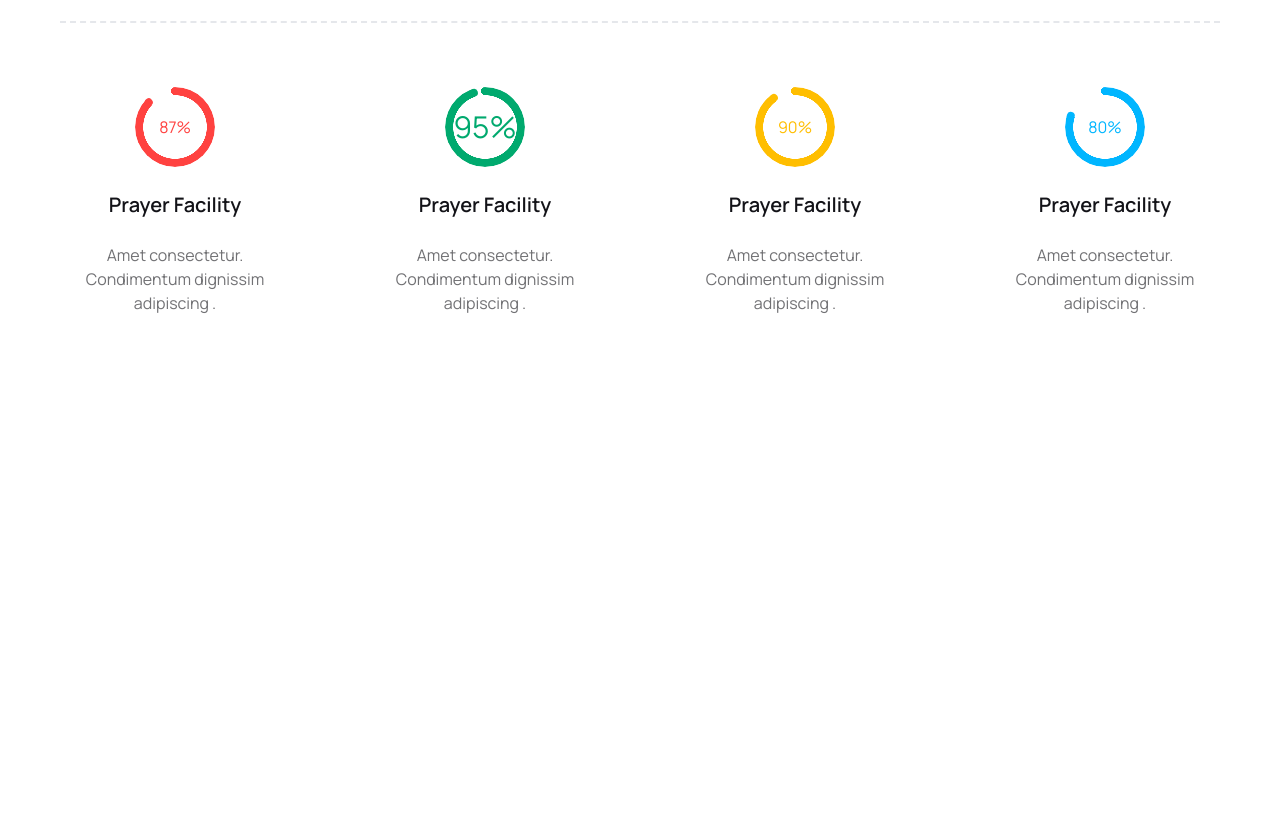
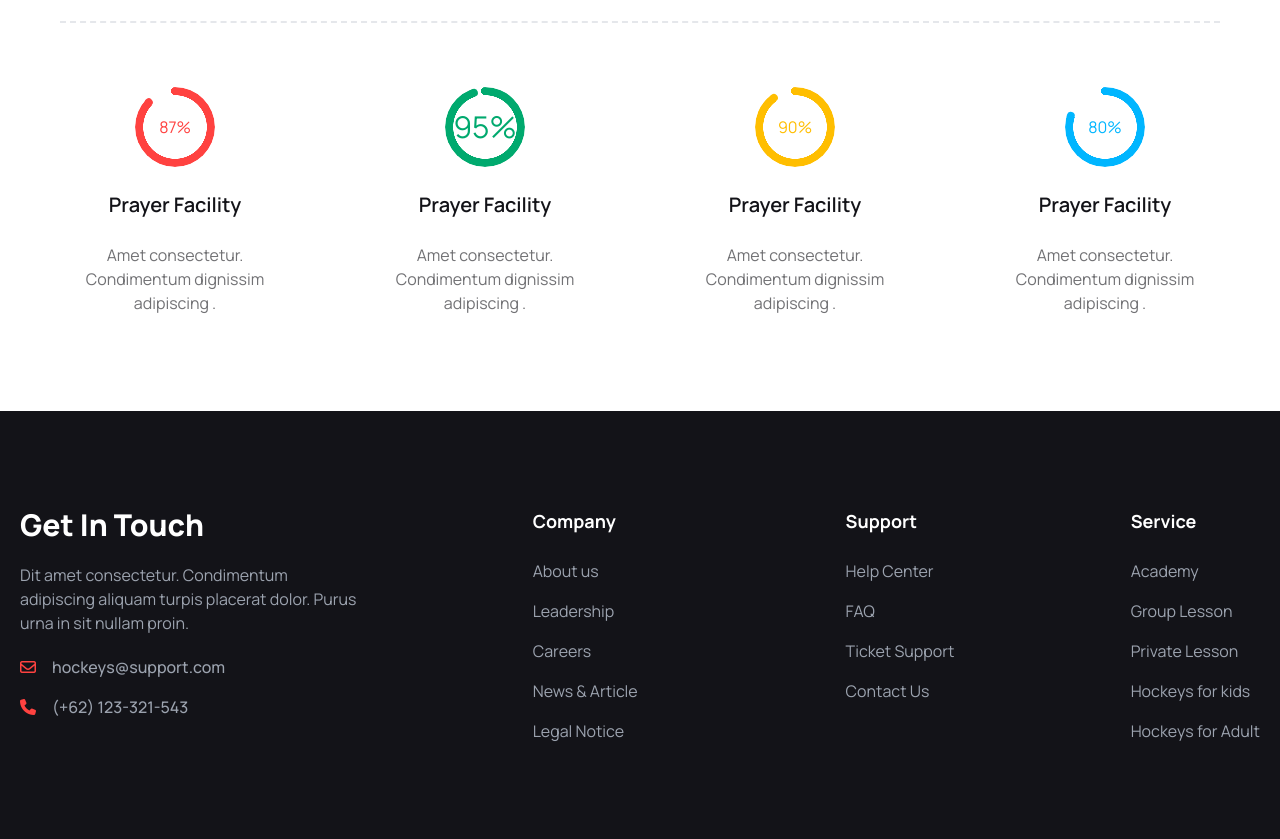
Before and after one commit to SagorKhan-Dev/Hockeys, a plain HTML site: page index.html in a window 1280 px wide. Shown: the part 974-1813 px from the top of the page. Before the commit the page ends 1385 px from the top, so only its background shows below. Drawn offline with nearby package versions, Linux system fonts and the light colour scheme.

Commit message:
completed footer part

```diff
--- a/index.html
+++ b/index.html
@@ -32,6 +32,7 @@
               primary: "#FF4240",
               secondary: "#13131899",
               heading: "#131318",
+              frt: "#FFFFFF99",
             },
           },
         },
@@ -177,7 +178,57 @@
     </main>
     <!-- main part end -->
     <!-- footer part start -->
-    <footer></footer>
+    <footer class="bg-heading px-5 lg:text-start text-center items-center">
+        <nav class="container mx-auto py-24 lg:flex justify-between">
+            <aside class="space-y-5 mr-30">
+                <h3 class="text-3xl font-extrabold text-white">Get In Touch</h3>
+                <p class="text-gray-400">Dit amet consectetur. Condimentum <br>
+                adipiscing aliquam turpis placerat dolor. Purus <br>
+                urna in sit nullam proin. </p>
+                <div class="space-y-4">
+                    <div class="flex gap-4 items-center lg:justify-start justify-center">
+                        <i class="fa-regular fa-envelope text-primary"></i>
+                        <p class="font-medium text-gray-400">hockeys@support.com</p>
+                    </div>
+                    <div class="flex gap-4 items-center lg:justify-start justify-center">
+                        <i class="fa-solid fa-phone text-primary"></i>
+                        <p class="font-medium text-gray-400">(+62) 123-321-543</p>
+                    </div>
+                </div>
+              </aside>
+              <div class="lg:flex flex lg:gap-52 justify-between lg:pt-0 pt-5">
+                <nav class="space-y-6">
+                    <header class=" text-white text-lg font-bold">Company</header>
+                    <ul class="space-y-4">
+                        <li><a class="link link-hover text-gray-400">About us</a></li>
+                        <li><a class="link link-hover text-gray-400">Leadership</a></li>
+                        <li><a class="link link-hover text-gray-400">Careers</a></li>
+                        <li><a class="link link-hover text-gray-400">News & Article</a></li>
+                        <li><a class="link link-hover text-gray-400">Legal Notice</a></li>
+                    </ul>
+                  </nav>
+                  <nav class="space-y-6">
+                    <header class=" text-white text-lg font-bold">Support</header>
+                    <ul class="space-y-4">
+                        <li><a class="link link-hover text-gray-400">Help Center</a></li>
+                        <li><a class="link link-hover text-gray-400">FAQ</a></li>
+                        <li><a class="link link-hover text-gray-400">Ticket Support</a></li>
+                        <li><a class="link link-hover text-gray-400">Contact Us</a></li>
+                    </ul>
+                  </nav>
+              </div>
+              <nav class="space-y-6">
+                <header class=" text-white text-lg font-bold pt-5 lg:pt-0">Service</header>
+                <ul class="space-y-4">
+                    <li><a class="link link-hover text-gray-400">Academy</a></li>
+                    <li><a class="link link-hover text-gray-400">Group Lesson</a></li>
+                    <li><a class="link link-hover text-gray-400">Private Lesson</a></li>
+                    <li><a class="link link-hover text-gray-400">Hockeys for kids</a></li>
+                    <li><a class="link link-hover text-gray-400">Hockeys for Adult</a></li>
+                </ul>
+              </nav>
+        </nav>
+    </footer>
     <!-- footer part end -->
   </body>
 </html>
```
